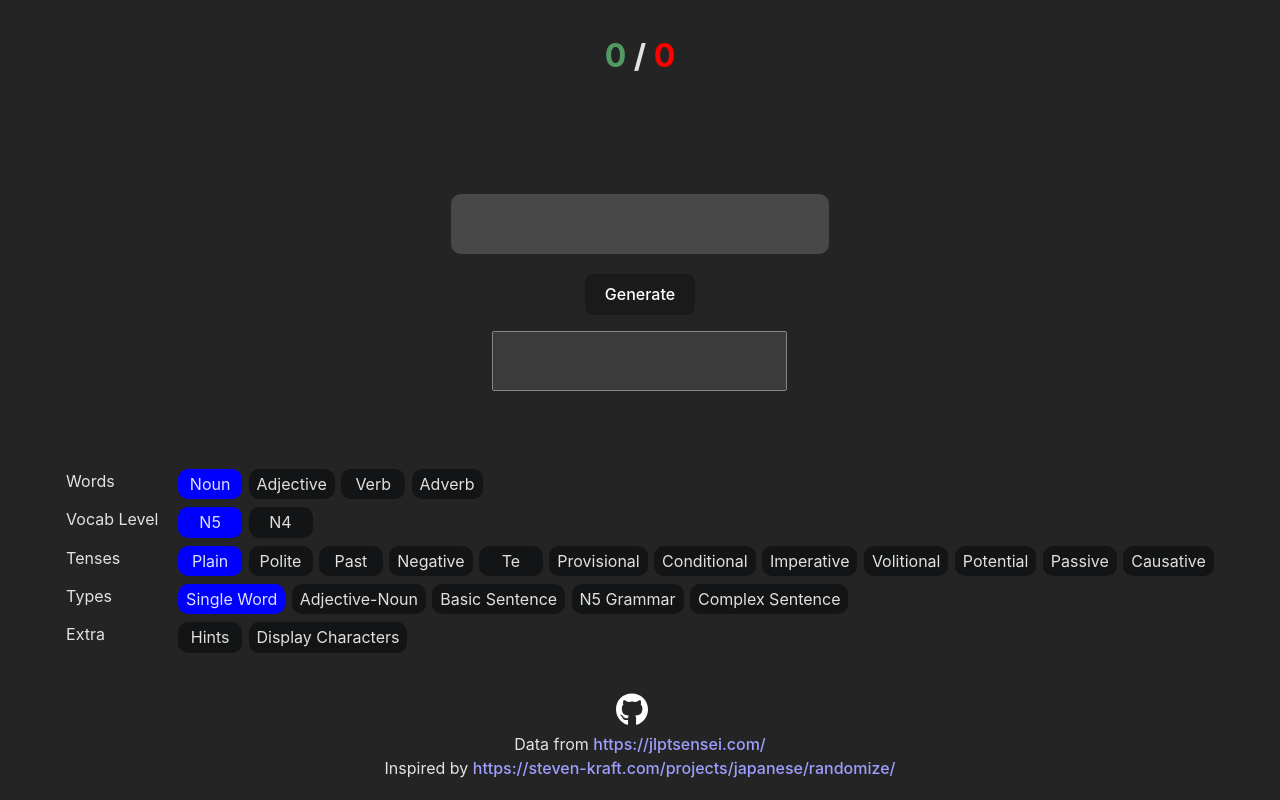
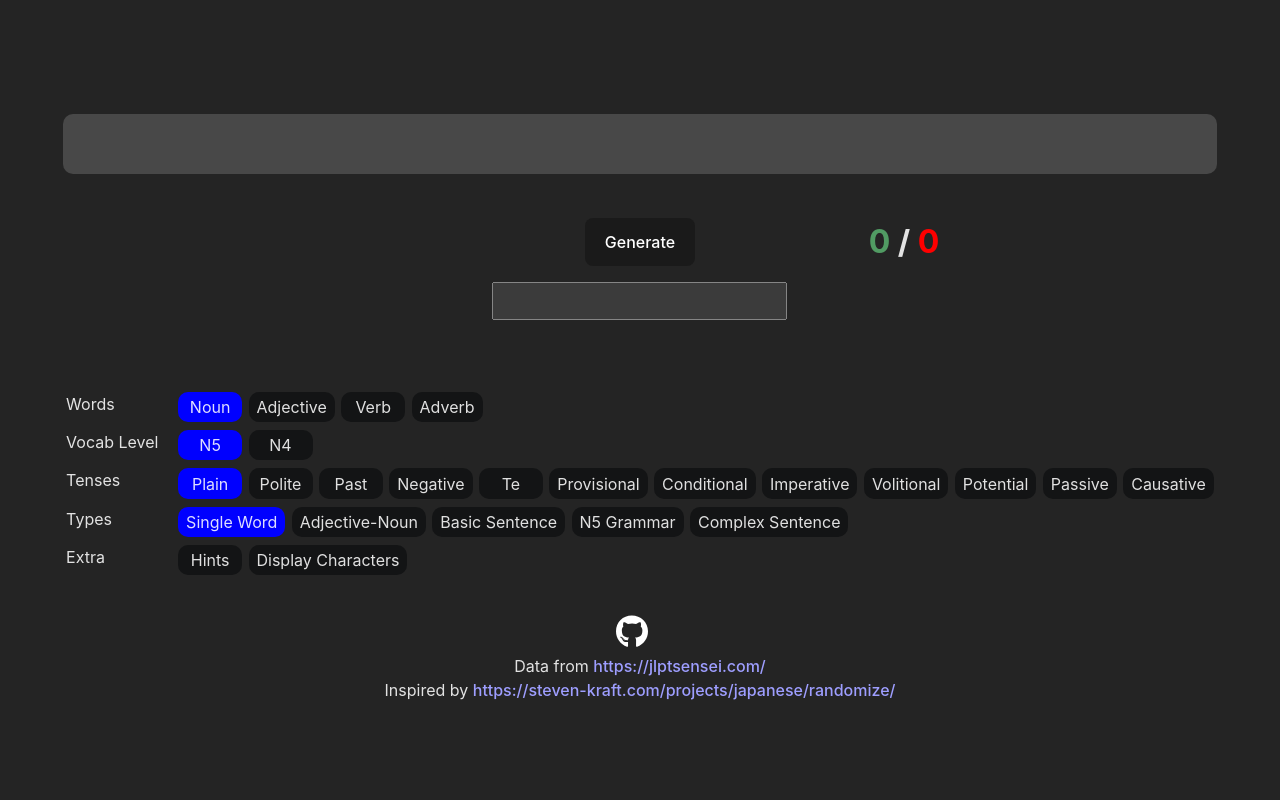
Before and after one commit to NoahTN/JSFT, a React (Vite) app: page / in a window 1280 px wide. Built offline with nearby package versions, Linux system fonts and the light colour scheme.

Commit message:
Update prompt and other styling

```diff
--- a/src/components/interactor.jsx
+++ b/src/components/interactor.jsx
@@ -68,9 +68,14 @@ function Interactor(props) {
     }
 
     function handleInputChange(event) {
+
         const input = inputRef.current;
-        input.style.height = "0px";
-        input.style.height = input.scrollHeight + "px";
+        input.style.height = (2 * parseFloat(getComputedStyle(document.documentElement).fontSize)) + "px";
+        if(input.scrollHeight > parseInt(input.style.height.slice(0, -2)) + 10) {
+            input.style.height = "0";
+            input.style.height = input.scrollHeight + "px";
+        }
+
         const prev = input.value;
         const prevStart = input.selectionStart;
         const midModify = prevStart !== input.value.length;
@@ -174,32 +179,15 @@ function Interactor(props) {
 
     function createPrompt(data, displayChars) {
         if(displayChars) {
-            setPrompt(data.word);
+            setPrompt(<PromptItem text={ data.word }/>);
         }
         else {
             if(data.children) {
                 let children = data.children.filter(c => !c.noDisplay);
-                children = children.map(c => {
-                    let output = c.meaning ?? (c?.verb?.meaning || c.adjective.meaning);
-                    if(c.form) {
-                        output += " (";
-                        if(!c.verb &&! c.adjective) {
-                            output += "G: ";
-                        }
-                        output += c.form + ")";
-                    }
-                    return output;
-                });
-                setPrompt(children.join(" | "));
-            }
-            else if(data.verb) {
-                setPrompt(data.verb.meaning + ` (${data.form})`);
-            }
-            else if(data.adjective) {
-                setPrompt(data.adjective.meaning + ` (${data.form})`);
+                setPrompt(children.map((c, i) => <PromptItem key={ data.word + "_" + i + "_" + c.word } word={ c } />));
             }
             else {
-                setPrompt(data.meaning);
+                setPrompt(<PromptItem word={ data }/>)
             }
 
         }
@@ -237,15 +225,15 @@ function Interactor(props) {
                 text = expectedAnswer;
             }
         }
+        else {
+            className += " invisible";
+        }
         return <div className={ className } onClick={ () => playTTS(problem.word) }>
             { text }
         </div>
     }
 
     return <div id="interactor">
-        <div id="counter">
-            <span id="counter-correct">{ answerCount[0] }</span> / <span id="counter-wrong">{ answerCount[1] }</span>
-        </div>
         <div id="hint-box">
             {(problem && options["Extra"][0]) && <>
                 <div id="hint-info">{hintInfo.map(h =>
@@ -257,15 +245,23 @@ function Interactor(props) {
         </div>
         <div id="prompt">{ prompt }</div>
         <br/>
-        <button type="button" id="generator" onClick={ handleGenerateProblem }>
-            Generate
-        </button>
+        <div id="generate-box">
+            <div className="flex-spacer"></div>
+            <button type="button" id="generator" onClick={ handleGenerateProblem }>
+                Generate
+            </button>
+            <div id="counter" className="flex-spacer">
+                <span id="counter-correct">{ answerCount[0] }</span> / <span id="counter-wrong">{ answerCount[1] }</span>
+            </div>
+        </div>
+
         <div id="input-box">
             <form onSubmit={ handleAnswerSubmit } aria-label="submit-answer" >
                 <textarea ref={ inputRef } aria-label="input-answer" autoComplete="new-password" onChange={ handleInputChange } onKeyDown={ handleInputKeyDown }/>
             </form>
         </div>
         <div id="answer-status-box">
+            <div className="flex-spacer"></div>
             { getAnswerStatus() }
         </div>
         <OptionBox
@@ -281,6 +277,28 @@ function Interactor(props) {
     </div>
 }
 
+function PromptItem(props) {
+    let text = props.text;
+    let className = "prompt-item";
+    if(!text) {
+        const word = props.word;
+        text = word.meaning || word?.verb?.meaning || word?.adjective?.meaning;
+        className += " " + word.type;
+
+        if(word.form) {
+            text += " (";
+            if(!word.verb && !word.adjective) {
+                text += "G: ";
+            }
+            text += word.form + ")";
+        }
+    }
+
+    return <span className={ className }>
+        { text }
+    </span>
+}
+
 function Hint(props) {
     const word = props.word;
     return <div className={"hint" + (props.selected ? " hint-selected" : "")} onClick={ (e) => props.onClick(e, word, props.index) }>
@@ -288,5 +306,4 @@ function Hint(props) {
     </div>
 }
 
-
 export default Interactor
--- a/src/components/styles/interactor.css
+++ b/src/components/styles/interactor.css
@@ -1,22 +1,6 @@
 #interactor {
     margin: 0 1em;
 }
-
-#counter {
-    font-size: 2em;
-    font-weight: bold;
-    margin-top: 1em;
-}
-
-#counter-correct {
-    color: #519B63;
-}
-
-#counter-wrong {
-    color: red;
-}
-
-
 
 .hint {
     display: inline-block;
@@ -66,37 +50,98 @@
     min-height: 48px;
     margin: 0.3em 0 0.6em 0;
     background: #484848;
-    display: inline-block;
+    display: flex;
+    flex-wrap: wrap;
+    justify-content: center;;
     padding: 0.2em 0.5em 0.2em 0.5em;
     border-radius: 10px;
     min-width: 30%;
 }
 
-#generator {
+.prompt-item {
+    border-radius: 5px;
+    padding: 0 0.1em;
+    margin: 0.1em;
+}
+
+.prompt-item.noun {
+
+}
+
+.prompt-item.na-adjective {
+    color: red;
+}
+.prompt-item.i-adjective {
+    color: red;
+}
+
+.prompt-item.verb {
+    color:green;
+}
+
+.prompt-item.particle {
+    color:aqua;
+}
+
+.prompt-item.grammar {
+    color:yellow;
+}
+
+#generate-box {
+    display: flex;
+    justify-content: center;
     margin: 0 0 1em 0;
 }
+
+.flex-spacer {
+    flex-basis: 0;
+    flex-grow: 0.4;
+}
+
+#generator {
+
+}
+
+#counter {
+    font-size: 2em;
+    font-weight: bold;
+}
+
+#counter-correct {
+    color: #519B63;
+}
+
+#counter-wrong {
+    color: red;
+}
+
 
 #input-box {
     margin: 0 0 1em 0;
 }
 
+#input-box form {
+    display: flex;
+    justify-content: center;
+}
+
 #input-box form textarea{
+    height: 2rem;
     font-size: 1.5rem;
+    line-height: 2rem;
     text-align: center;
     overflow: hidden;
     resize: none;
 }
 
 #answer-status-box {
-    height: 3rem;
+    min-height: 3rem;
 }
 
 .answer-status {
     padding: 0.2em 0.5em 0.2em 0.5em;
     border-radius: 10px;
     display: inline-block;
-    height: 2rem;
-    line-height: 2rem;
     margin: 0 0 0.8em 0;
     font-size: 1.5rem;
     cursor: pointer;
@@ -108,6 +153,10 @@
 
 .wrong {
     background: red;
+}
+
+.invisible {
+    opacity: 0;
 }
 
 footer {
```
